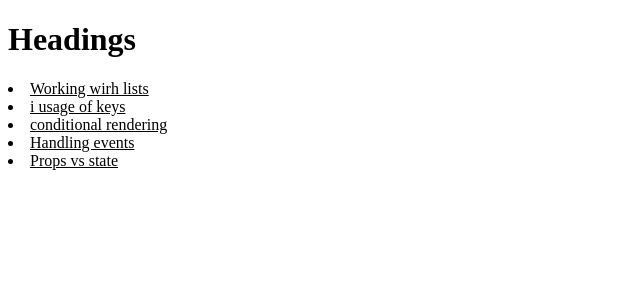
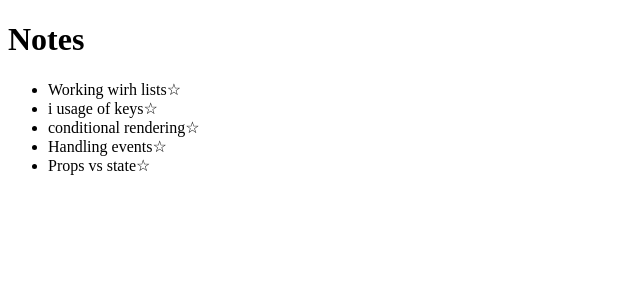
Before and after one commit to karthikeyan13762/react-51, a React (Vite) app: page / in a window 1280 px wide. Shown: the top 300 px of the page, without its empty margins (0-640 px from the left). Built offline with nearby package versions, Linux system fonts and the light colour scheme.

Commit message:
Conditional rendering ist way

```diff
--- a/src/App.jsx
+++ b/src/App.jsx
@@ -1,28 +1,25 @@
 import React from 'react'
-
 import Note from './components/note';
 function App({notse}) {
-
   console.log(notse);
   return (
-   <div>
-    <h1>Headings</h1>
-    <u>
-      {
+    <>
 
-        notse.map(notes=>{
-          return( <Note key={notes.id} notes={notes} />
-)
-
-        }
-       )
+    <h1>Notes</h1>
+    <ul>
+    {notse.map(notse=>{
 
 
-      }
-    </u>
+      return <Note key={notse.id} notse={notse}/>
 
-   </div>
 
+
+    })
+
+
+    }
+    </ul>
+    </>
 
   )
 }
--- a/src/components/note.jsx
+++ b/src/components/note.jsx
@@ -1,12 +1,18 @@
+import React from 'react'
+
+function Note({notse}) {
+  if(notse.important){
+
+    return (
+        <li>{notse.content}☆</li>
+        )
+  }else{
+    return (
+        <li>{notse.content}</li>
+        )
+  }
 
 
-import React from 'react'
-
-function Note({notes}) {
-    console.log(notes);
-  return (
-  <li>{notes.content}</li>
-  )
 }
 
 export default Note;
```
